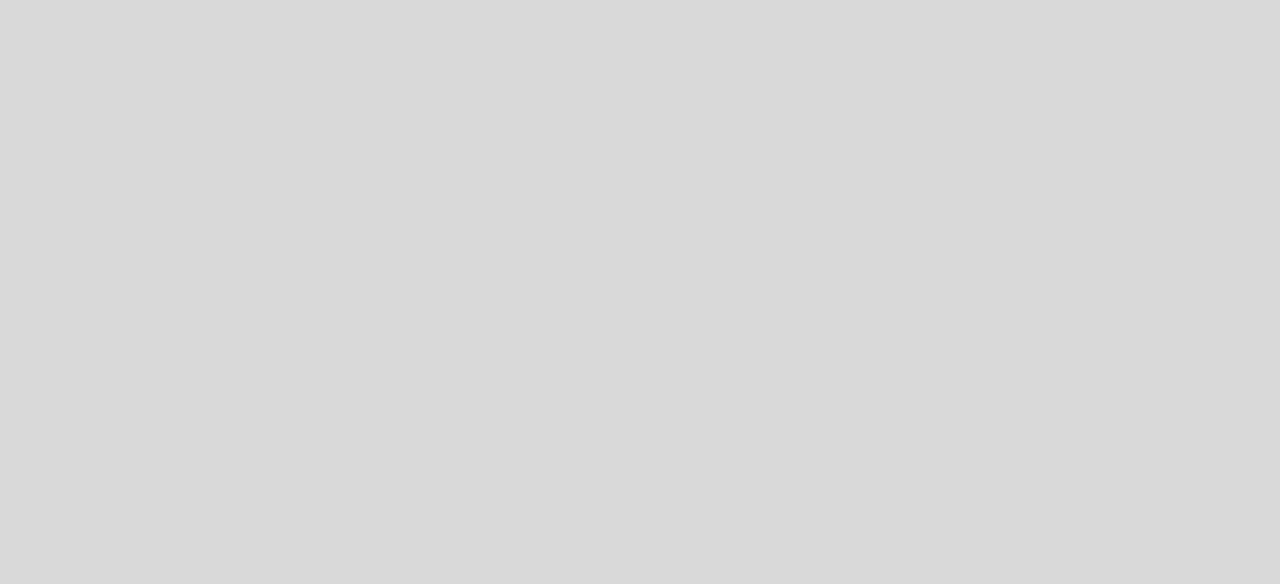
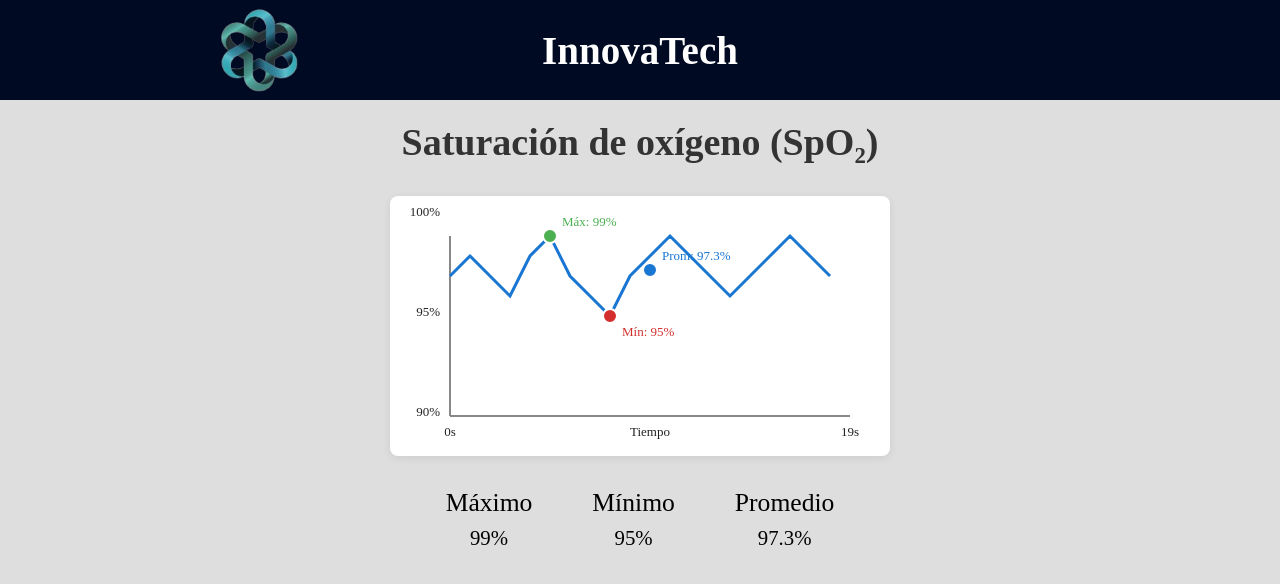
Before and after one commit to Jaredtorr/VitalPoint, a React (Vite) app: page /OxigenoSangre in a window 1280 px wide. Before the commit this address had no page. Shown: the top 584 px of the page. Built offline with nearby package versions, Linux system fonts and the light colour scheme.

Commit message:
Vista Oxigeno en la sangre

```diff
--- a/src/App.jsx
+++ b/src/App.jsx
@@ -1,8 +1,8 @@
-import Cardiac from './pages/Cardiac/Cardiac'
+import Cardiac from './pages/Cardiac/Cardiac';
 import { Routes, Route } from 'react-router-dom';
-import Stress from './pages/Stress/Stress'
-import Menu from  './pages/menu/menu'
-import OxigenoSangre from './pages/oxigeno-sangre/OxigenoSangre'
+import Stress from './pages/Stress/Stress';
+import Menu from  './pages/menu/menu';
+import OxigenoSangre from './pages/oxigeno-sangre/OxigenoSangre';
 import './App.css'
 
 function App() {
@@ -11,6 +11,7 @@ function App() {
     <Route path='/cardiac' element = {<Cardiac/>} />
     <Route path='/stress'  element = {<Stress/>} />
     <Route path='/Menu' element = {<Menu/>} />
+    <Route path='/OxigenoSangre' element = {<OxigenoSangre/>} />
    </Routes>
   )
 }
--- /dev/null
+++ b/src/pages/Oxigeno-sangre/Oxigeno-sangre.css
@@ -0,0 +1,45 @@
+.oxigeno-sangre-container {
+  background: #dedede;
+  min-height: 100vh;
+  text-align: center;
+  padding-bottom: 40px;
+}
+
+.title-stress {
+  text-align: center;
+  font-size: 38px;
+  margin-top: 20px;
+  color: #333;
+  font-weight: 600;
+}
+
+.grafica-oxigeno-box {
+  display: flex;
+  justify-content: center;
+  margin: 32px 0 24px 0;
+}
+
+.grafica-oxigeno {
+  background: #fff;
+  border-radius: 8px;
+  box-shadow: 0 2px 8px rgba(0, 0, 0, 0.08);
+}
+
+.oxigeno-datos {
+  display: flex;
+  justify-content: center;
+  gap: 60px;
+  margin-top: 32px;
+}
+
+.oxigeno-label {
+  font-size: 1.6rem;
+  font-weight: 500;
+  display: block;
+  margin-bottom: 8px;
+}
+
+.oxigeno-valor {
+  font-size: 1.3rem;
+  font-weight: 400;
+}
--- /dev/null
+++ b/src/pages/Oxigeno-sangre/OxigenoSangre.jsx
@@ -0,0 +1,103 @@
+import React from "react";
+import Header from "../../Components/Header/Header";
+import "./Oxigeno-sangre.css";
+
+const spo2Data = [97, 98, 97, 96, 98, 99, 97, 96, 95, 97, 98, 99, 98, 97, 96, 97, 98, 99, 98, 97];
+const maximo = Math.max(...spo2Data);
+const minimo = Math.min(...spo2Data);
+const promedio = (spo2Data.reduce((a, b) => a + b, 0) / spo2Data.length).toFixed(1);
+
+const spo2ToY = (value) => 220 - ((value - 90) * 20);
+
+const OxigenoSangre = () => {
+  return (
+    <div className="oxigeno-sangre-container">
+      <Header />
+      <h1 className="title-stress">Saturación de oxígeno (SpO₂)</h1>
+      <div className="grafica-oxigeno-box">
+        <svg width="500" height="260" className="grafica-oxigeno">
+          {}
+          <line x1="60" y1="220" x2="460" y2="220" stroke="#888" strokeWidth="2"/>
+          <line x1="60" y1="40" x2="60" y2="220" stroke="#888" strokeWidth="2"/>
+          {}
+          <text x="50" y={spo2ToY(100)} fontSize="13" fill="#222" textAnchor="end">100%</text>
+          <text x="50" y={spo2ToY(95)} fontSize="13" fill="#222" textAnchor="end">95%</text>
+          <text x="50" y={spo2ToY(90)} fontSize="13" fill="#222" textAnchor="end">90%</text>
+          {}
+          <text x="60" y="240" fontSize="13" fill="#222" textAnchor="middle">0s</text>
+          <text x="260" y="240" fontSize="13" fill="#222" textAnchor="middle">Tiempo</text>
+          <text x="460" y="240" fontSize="13" fill="#222" textAnchor="middle">{spo2Data.length - 1}s</text>
+          {}
+          <polyline
+            fill="none"
+            stroke="#1976d2"
+            strokeWidth="3"
+            points={spo2Data.map((v, i) => `${60 + (i * 20)},${spo2ToY(v)}`).join(" ")}
+          />
+          {}
+          {}
+          <circle
+            cx={60 + (spo2Data.indexOf(maximo) * 20)}
+            cy={spo2ToY(maximo)}
+            r="7"
+            fill="#4caf50"
+            stroke="#fff"
+            strokeWidth="2"
+          />
+          <text
+            x={60 + (spo2Data.indexOf(maximo) * 20) + 12}
+            y={spo2ToY(maximo) - 10}
+            fontSize="13"
+            fill="#4caf50"
+          >Máx: {maximo}%</text>
+          {/* Mínimo */}
+          <circle
+            cx={60 + (spo2Data.indexOf(minimo) * 20)}
+            cy={spo2ToY(minimo)}
+            r="7"
+            fill="#d32f2f"
+            stroke="#fff"
+            strokeWidth="2"
+          />
+          <text
+            x={60 + (spo2Data.indexOf(minimo) * 20) + 12}
+            y={spo2ToY(minimo) + 20}
+            fontSize="13"
+            fill="#d32f2f"
+          >Mín: {minimo}%</text>
+          {}
+          <circle
+            cx={60 + (Math.floor(spo2Data.length / 2) * 20)}
+            cy={spo2ToY(promedio)}
+            r="7"
+            fill="#1976d2"
+            stroke="#fff"
+            strokeWidth="2"
+          />
+          <text
+            x={60 + (Math.floor(spo2Data.length / 2) * 20) + 12}
+            y={spo2ToY(promedio) - 10}
+            fontSize="13"
+            fill="#1976d2"
+          >Prom: {promedio}%</text>
+        </svg>
+      </div>
+      <div className="oxigeno-datos">
+        <div>
+          <span className="oxigeno-label">Máximo</span>
+          <div className="oxigeno-valor">{maximo}%</div>
+        </div>
+        <div>
+          <span className="oxigeno-label">Mínimo</span>
+          <div className="oxigeno-valor">{minimo}%</div>
+        </div>
+        <div>
+          <span className="oxigeno-label">Promedio</span>
+          <div className="oxigeno-valor">{promedio}%</div>
+        </div>
+      </div>
+    </div>
+  );
+};
+
+export default OxigenoSangre;
```
